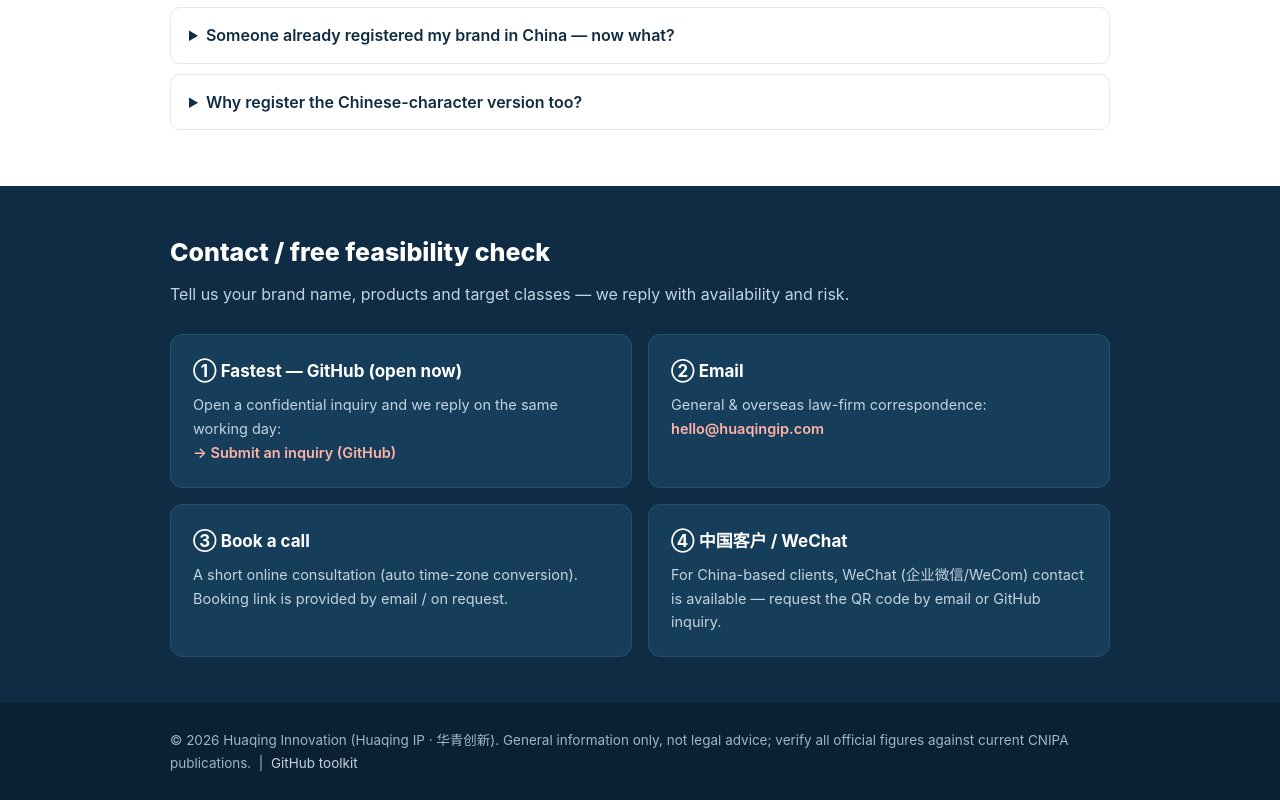
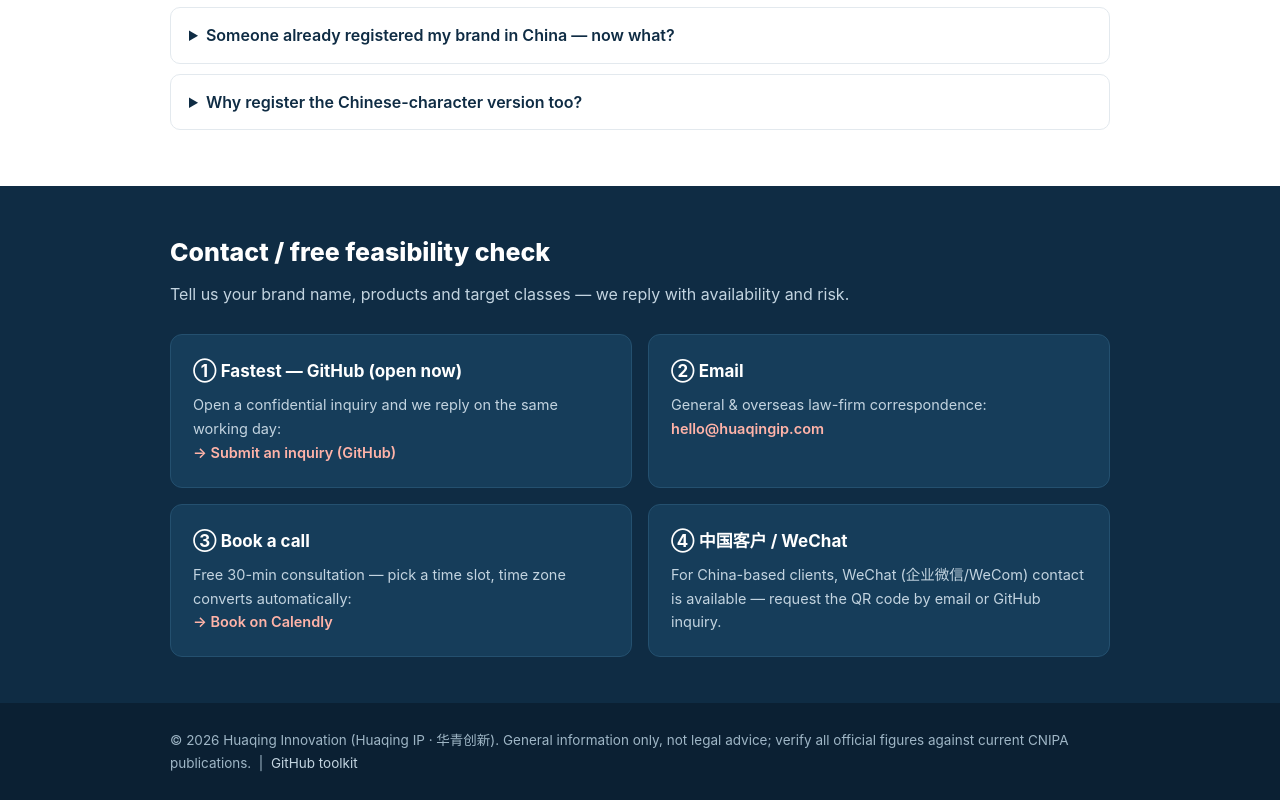
Before and after one commit to fangwenhe/fangwenhe.github.io, a plain HTML site: page index.html in a window 1280 px wide. Shown: the part 2394-3194 px from the top of the page. Drawn offline with Linux system fonts and the light colour scheme.

Commit message:
Add Calendly booking link to contact section

```diff
--- a/index.html
+++ b/index.html
@@ -166,7 +166,8 @@
       </div>
       <div class="card">
         <h3>③ Book a call</h3>
-        <p>A short online consultation (auto time-zone conversion). Booking link is provided by email / on request.</p>
+        <p>Free 30-min consultation — pick a time slot, time zone converts automatically:</p>
+        <p><a href="https://calendly.com/huaqingip/30min" target="_blank" rel="noopener">→ Book on Calendly</a></p>
       </div>
       <div class="card">
         <h3>④ 中国客户 / WeChat</h3>
```
